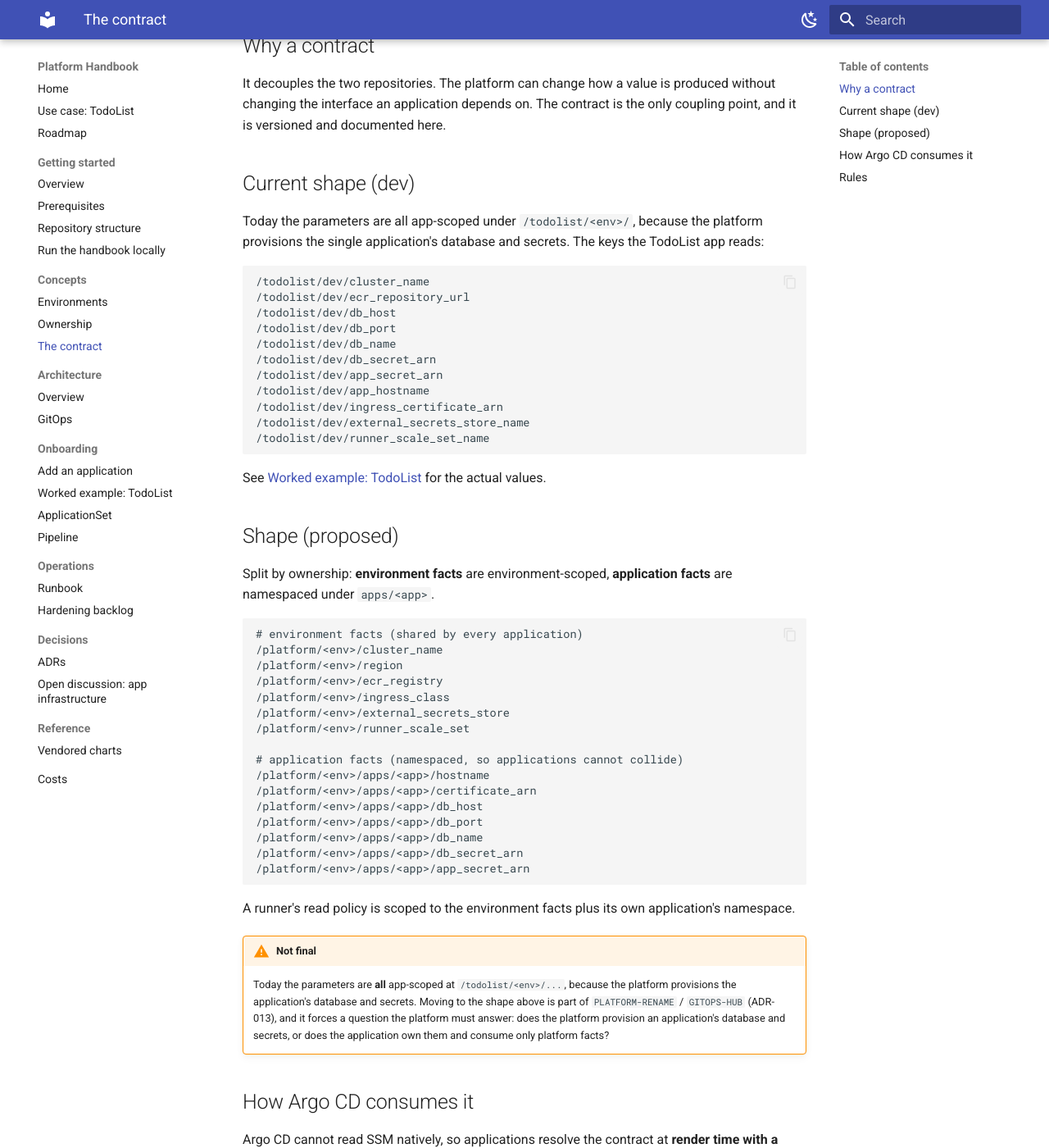
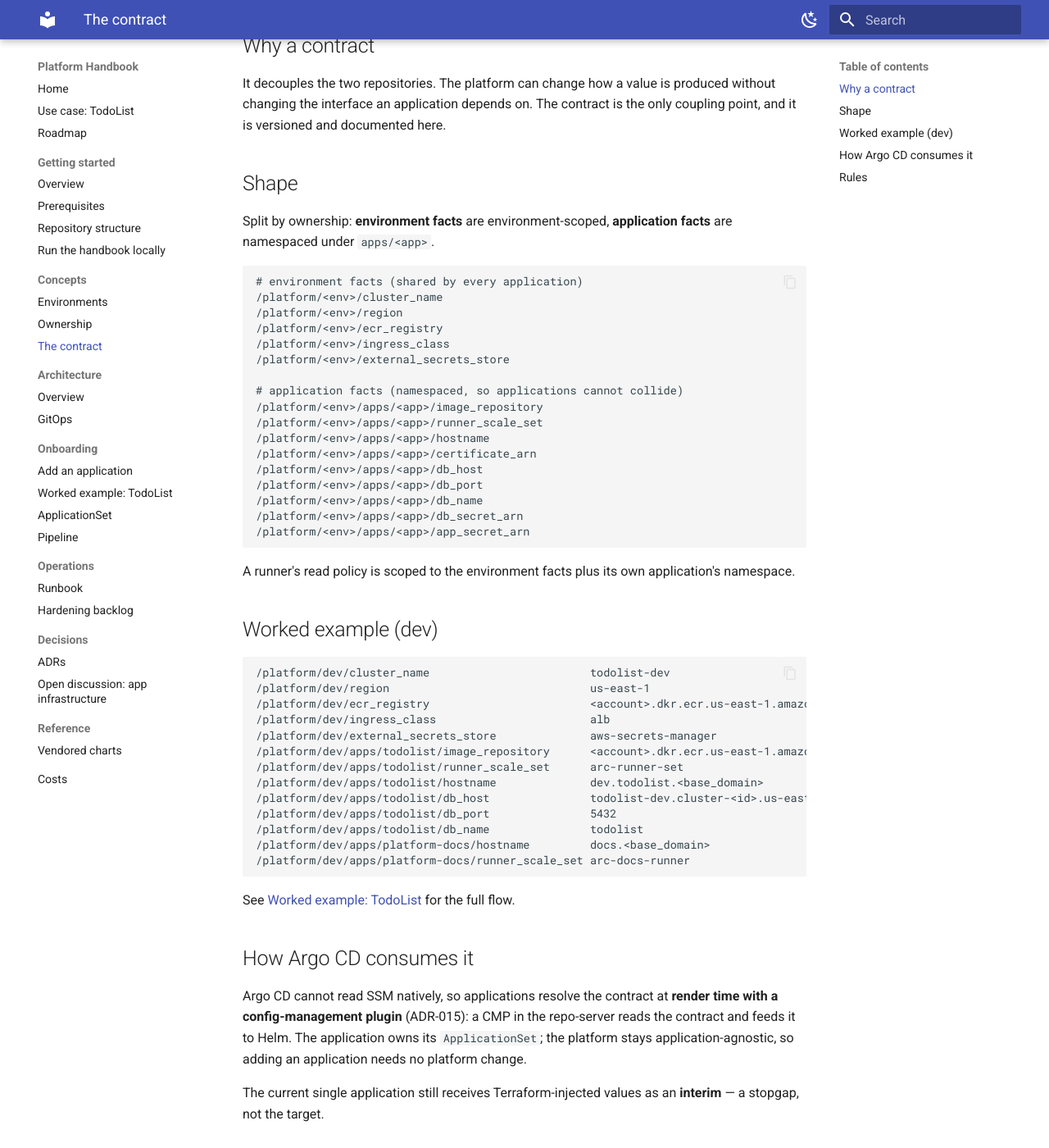
Before and after one commit to artmiraws/platform-docs, an MkDocs documentation site: the page built from docs/concepts/contract.md, in a window 1280 px wide and 1400 px high, scrolled down 233 px. Shown: the whole window at 82% size. Built offline with MkDocs 1.6.1 and Material for MkDocs 9.7.7, drawn with Linux system fonts in a browser that asks for light colours.

Commit message:
docs: document a single contract shape (platform-scoped)

````diff
--- a/docs/concepts/contract.md
+++ b/docs/concepts/contract.md
@@ -9,42 +9,22 @@ It decouples the two repositories. The platform can change how a value is produc
 the interface an application depends on. The contract is the only coupling point, and it is versioned
 and documented here.
 
-## Current shape (dev)
+## Shape
 
-Today the parameters are all app-scoped under `/todolist/<env>/`, because the platform provisions the
-single application's database and secrets. The keys the TodoList app reads:
+Split by ownership: **environment facts** are environment-scoped, **application facts** are namespaced
+under `apps/<app>`.
 
 ```text
-/todolist/dev/cluster_name
-/todolist/dev/ecr_repository_url
-/todolist/dev/db_host
-/todolist/dev/db_port
-/todolist/dev/db_name
-/todolist/dev/db_secret_arn
-/todolist/dev/app_secret_arn
-/todolist/dev/app_hostname
-/todolist/dev/ingress_certificate_arn
-/todolist/dev/external_secrets_store_name
-/todolist/dev/runner_scale_set_name
-```
-
-See [Worked example: TodoList](../onboarding/worked-example.md) for the actual values.
-
-## Shape (proposed)
-
-Split by ownership: **environment facts** are environment-scoped, **application facts** are
-namespaced under `apps/<app>`.
-
-```
 # environment facts (shared by every application)
 /platform/<env>/cluster_name
 /platform/<env>/region
 /platform/<env>/ecr_registry
 /platform/<env>/ingress_class
 /platform/<env>/external_secrets_store
-/platform/<env>/runner_scale_set
 
 # application facts (namespaced, so applications cannot collide)
+/platform/<env>/apps/<app>/image_repository
+/platform/<env>/apps/<app>/runner_scale_set
 /platform/<env>/apps/<app>/hostname
 /platform/<env>/apps/<app>/certificate_arn
 /platform/<env>/apps/<app>/db_host
@@ -56,12 +36,25 @@ namespaced under `apps/<app>`.
 
 A runner's read policy is scoped to the environment facts plus its own application's namespace.
 
-!!! warning "Not final"
-    Today the parameters are **all** app-scoped at `/todolist/<env>/...`, because the platform
-    provisions the application's database and secrets. Moving to the shape above is part of
-    `PLATFORM-RENAME` / `GITOPS-HUB` (ADR-013), and it forces a question the platform must answer:
-    does the platform provision an application's database and secrets, or does the application own
-    them and consume only platform facts?
+## Worked example (dev)
+
+```text
+/platform/dev/cluster_name                        todolist-dev
+/platform/dev/region                              us-east-1
+/platform/dev/ecr_registry                        <account>.dkr.ecr.us-east-1.amazonaws.com
+/platform/dev/ingress_class                       alb
+/platform/dev/external_secrets_store              aws-secrets-manager
+/platform/dev/apps/todolist/image_repository      <account>.dkr.ecr.us-east-1.amazonaws.com/todolist
+/platform/dev/apps/todolist/runner_scale_set      arc-runner-set
+/platform/dev/apps/todolist/hostname              dev.todolist.<base_domain>
+/platform/dev/apps/todolist/db_host               todolist-dev.cluster-<id>.us-east-1.rds.amazonaws.com
+/platform/dev/apps/todolist/db_port               5432
+/platform/dev/apps/todolist/db_name               todolist
+/platform/dev/apps/platform-docs/hostname         docs.<base_domain>
+/platform/dev/apps/platform-docs/runner_scale_set arc-docs-runner
+```
+
+See [Worked example: TodoList](../onboarding/worked-example.md) for the full flow.
 
 ## How Argo CD consumes it
 
````
Also changed, not shown: docs/onboarding/worked-example.md (+13 -11 lines), docs/operations/runbook.md (+6 -5 lines).
